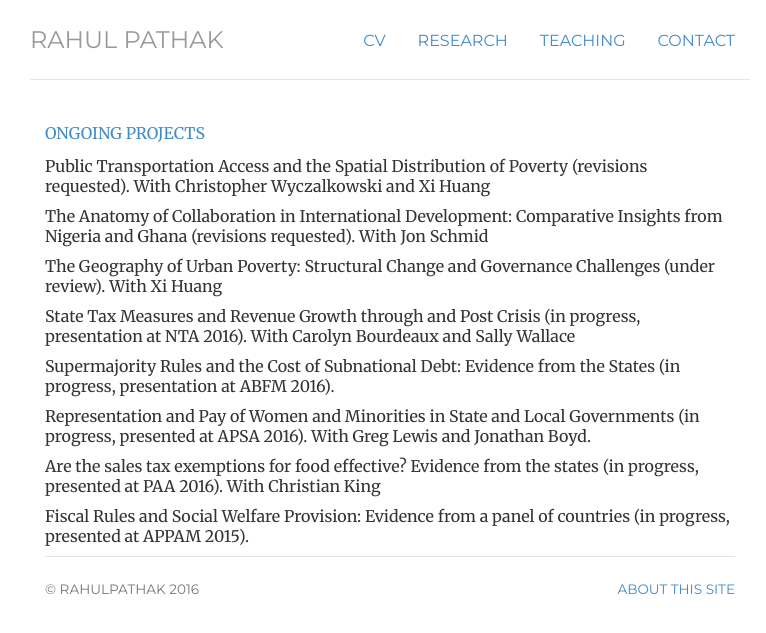
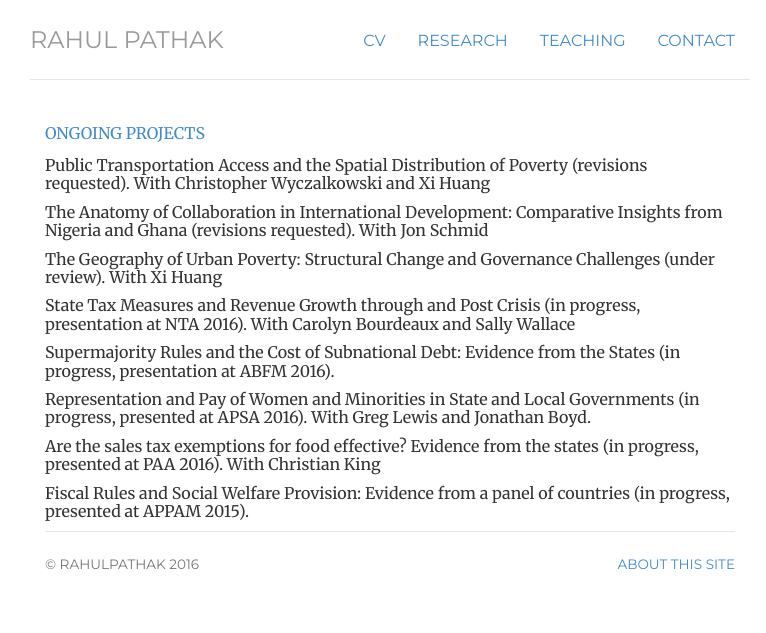
Before and after one commit to pathak-rahul/pathak-rahul.github.io, a Jekyll site: the page built from ongoing/index.html, in a window 1280 px wide. Shown: the top 633 px of the page, without its empty margins (250-1016 px from the left). Built offline with Jekyll 4.4.1, drawn with Linux system fonts in a browser that asks for light colours.

Commit message:
Update index.html

```diff
--- a/ongoing/index.html
+++ b/ongoing/index.html
@@ -8,7 +8,7 @@ title: ongoing
 	<div itemscope itemtype="http://data-vocabulary.org/Person" class="col-sm-12">
 <style type="text/css">
 p.small {
-    line-height: 125%;
+    line-height: 115%;
 }
 </style>
 <p class="text-primary">ONGOING PROJECTS</p>
```
